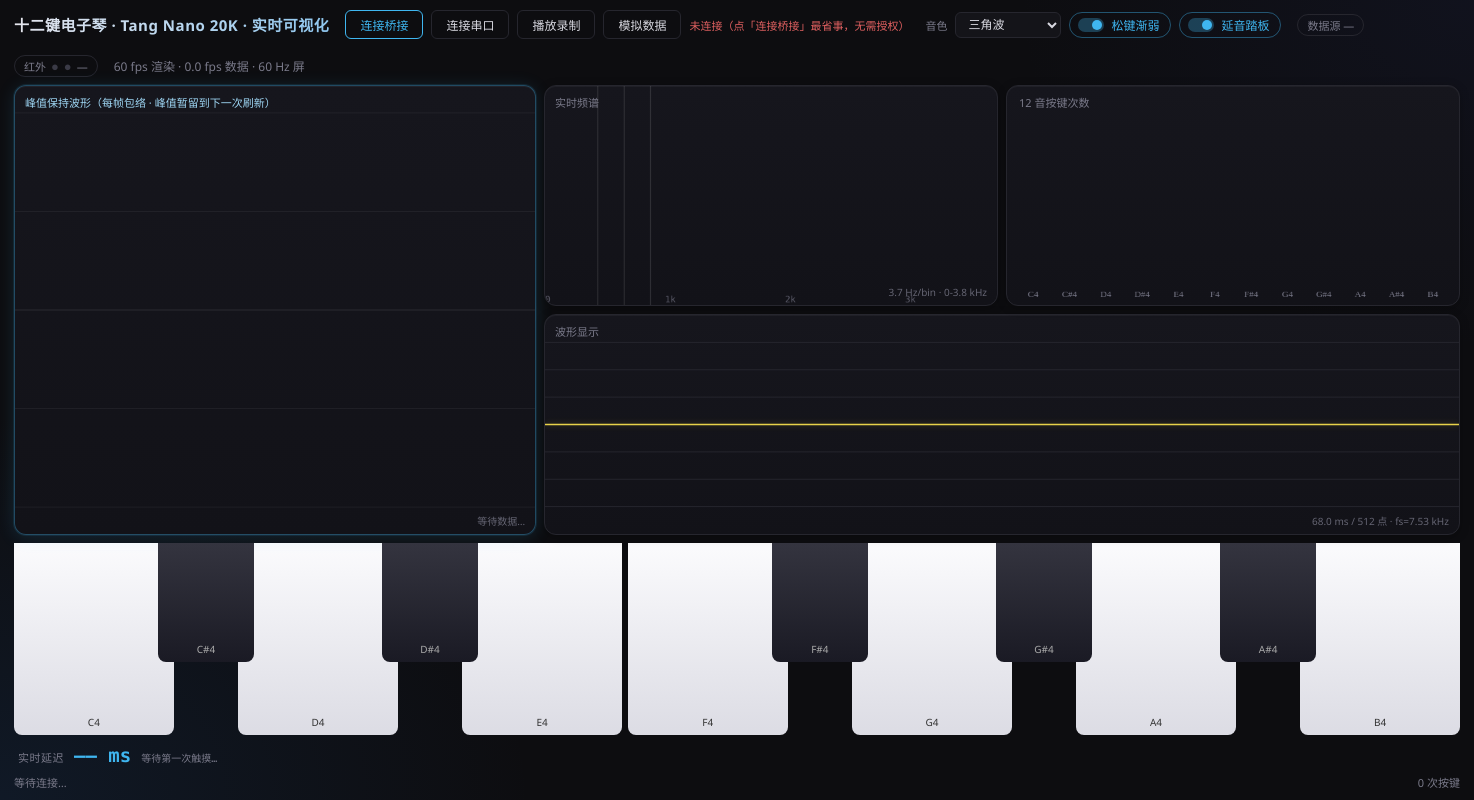
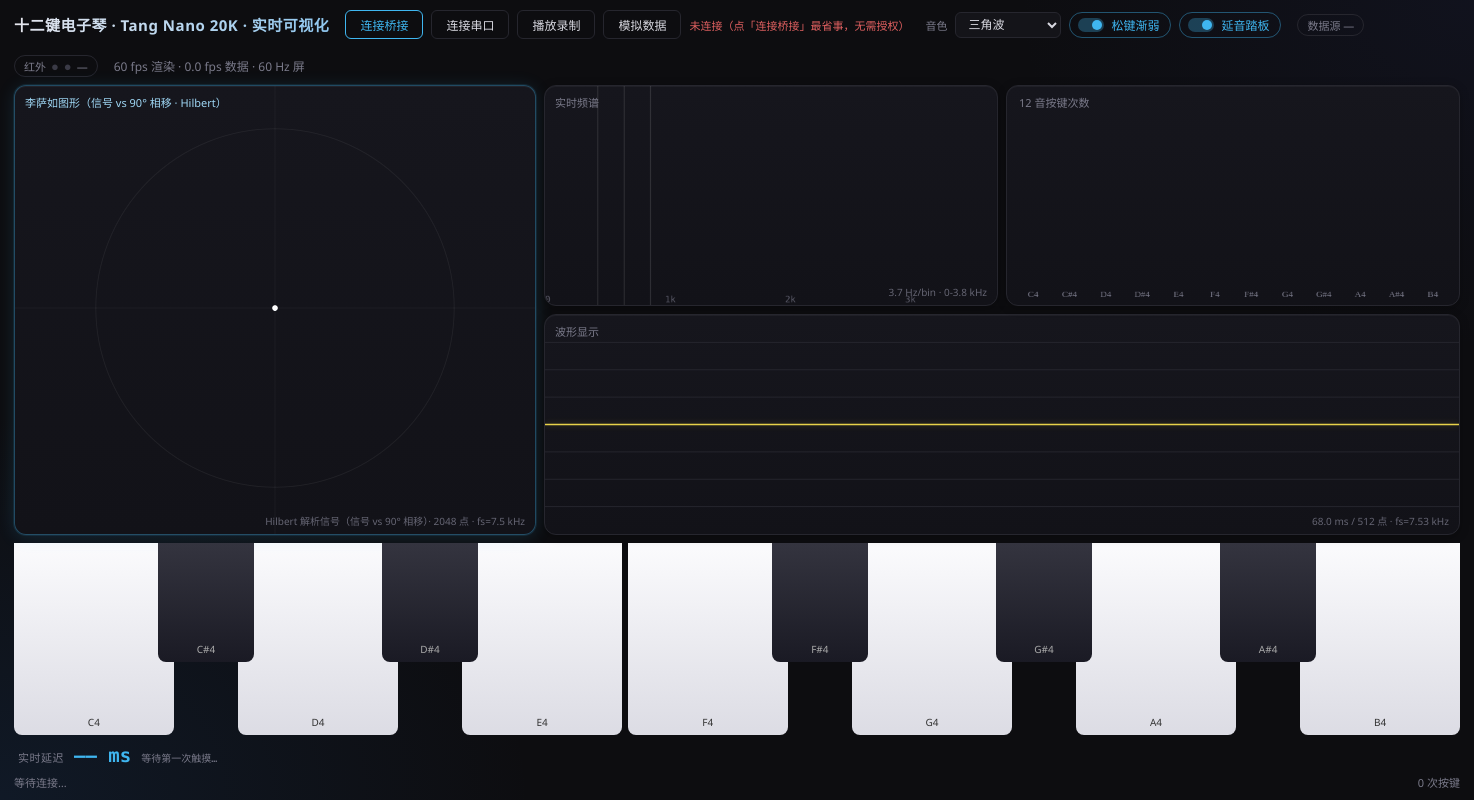
Before and after one commit to M3-Grant/fpga-synth-engine, an Electron app: page host_ui/electron/renderer/index.html in a window 1474 px wide. Drawn offline with Linux system fonts and the light colour scheme.

Commit message:
revert(ui): 主视图恢复为普通李萨如（关闭代表轨迹暂留）
橙色代表轨迹会让画面多一层看不懂的线，用户决定先关掉。
LISS_SHOW_HOLD = false，冻结与绘制逻辑整套保留，后期要做再改 true。
标题/副标题恢复原文案。

```diff
--- a/host_ui/electron/renderer/index.html
+++ b/host_ui/electron/renderer/index.html
@@ -140,7 +140,7 @@
   </header>
 
   <div class="grid">
-    <div class="card hero"><span class="title">峰值保持波形（每帧包络 · 峰值暂留到下一次刷新）</span>
+    <div class="card hero"><span class="title">李萨如图形（信号 vs 90° 相移 · Hilbert）</span>
       <span class="sub" id="lissSub"></span><canvas id="cLiss"></canvas></div>
     <div class="card spec"><span class="title">实时频谱</span>
       <span class="sub" id="specSub"></span><canvas id="cSpec"></canvas></div>
@@ -835,6 +835,11 @@ let lissHoldName = "";
 let freezeDelay = 0;          // 起音后延迟冻结（等 FFT 缓冲填满新数据）
 let freezeCd = 0;             // 冷却帧数，防止连续触发
 
+// 橙色"代表轨迹暂留"的开关。
+//   2026-11-04 用户决定先关掉：衰减信号的轨迹会卷成螺旋，拟合后仍不够好看，
+//   保留代码待后期做新可视化时再开（改成 true 即可）。
+const LISS_SHOW_HOLD = false;
+
 /* 李萨如：单通道示波器的经典实现 + 荧光余辉
    ---------------------------------------------------------------
    坐标定义（真实，无伪维度）：
@@ -934,7 +939,7 @@ function drawLiss(){
   }
 
   // ---- 先画冻结轨迹（橙色，包络归一化后的闭合图形）----
-  if(lissHold){
+  if(LISS_SHOW_HOLD && lissHold){
     // 底下垫一层暗色，让橙线从青色余辉里跳出来
     g.strokeStyle = "rgba(10,10,16,.55)";
     g.lineWidth = 5.0*dpr;
@@ -1010,7 +1015,7 @@ function drawLiss(){
   g.drawImage(lissCanvas, 0, 0);
 
   document.getElementById("lissSub").textContent =
-    `Hilbert 解析信号 · 橙线 = ${lissHoldName} 的代表轨迹（暂留）· fs=${(fsEff()/1000).toFixed(1)} kHz`;
+    `Hilbert 解析信号（信号 vs 90° 相移）· ${FFT_N} 点 · fs=${(fsEff()/1000).toFixed(1)} kHz`;
 }
 
 function drawNotes(){
@@ -1044,7 +1049,7 @@ function drawAll(){
   if(now - lastCanvasT < rafInt * 0.85) return;
   lastCanvasT = now;
   lastDrawT = now;
-  drawWave(); drawSpec(); drawPeakWave(); drawNotes();
+  drawWave(); drawSpec(); drawLiss(); drawNotes();
 }
 
 /* ---- 主循环：测显示器刷新间隔 + 兜底重绘 + fps 统计 ---- */
```
Also changed, not shown: host_ui/web_ui/index.html (+9 -4 lines).
